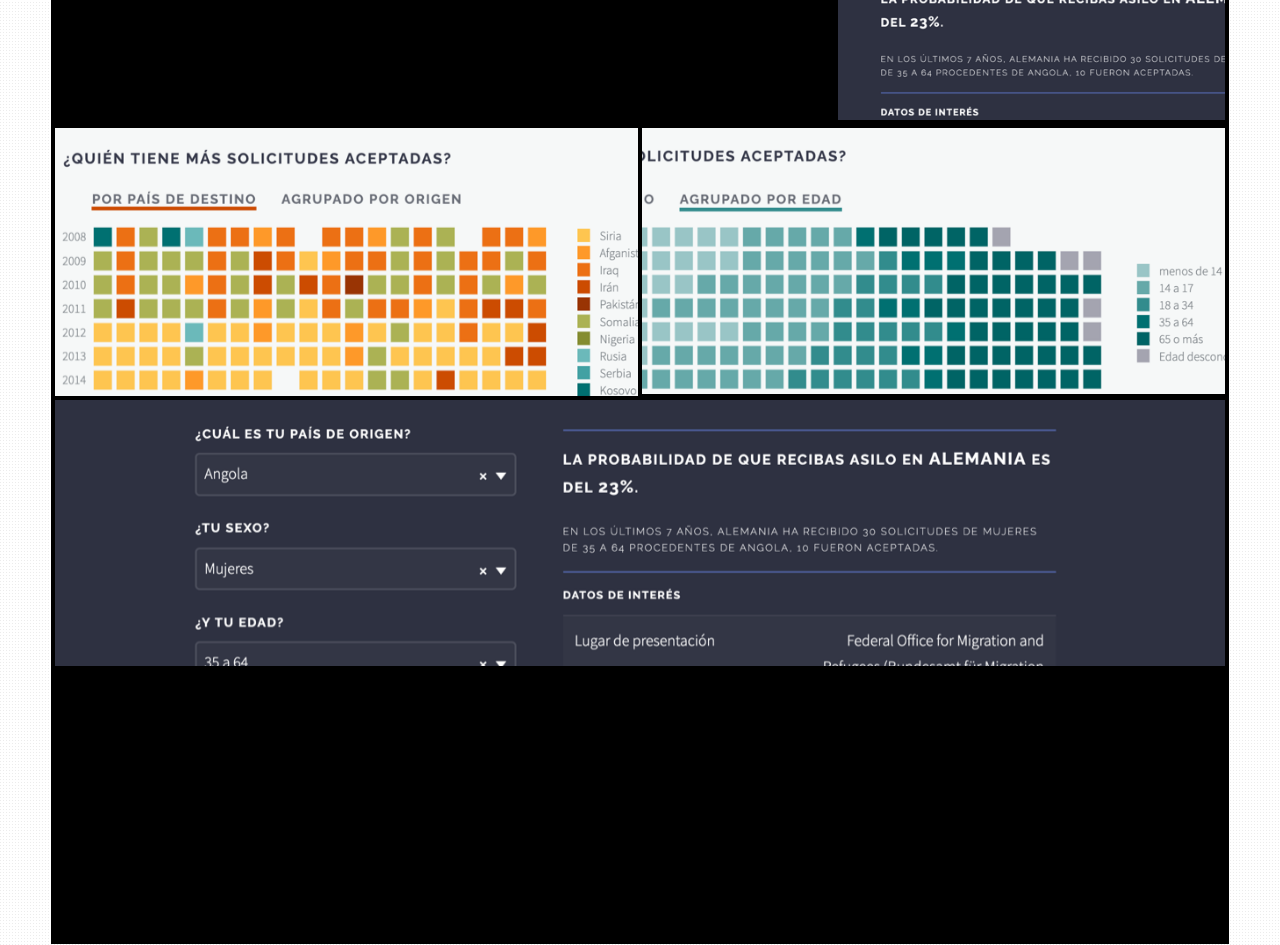
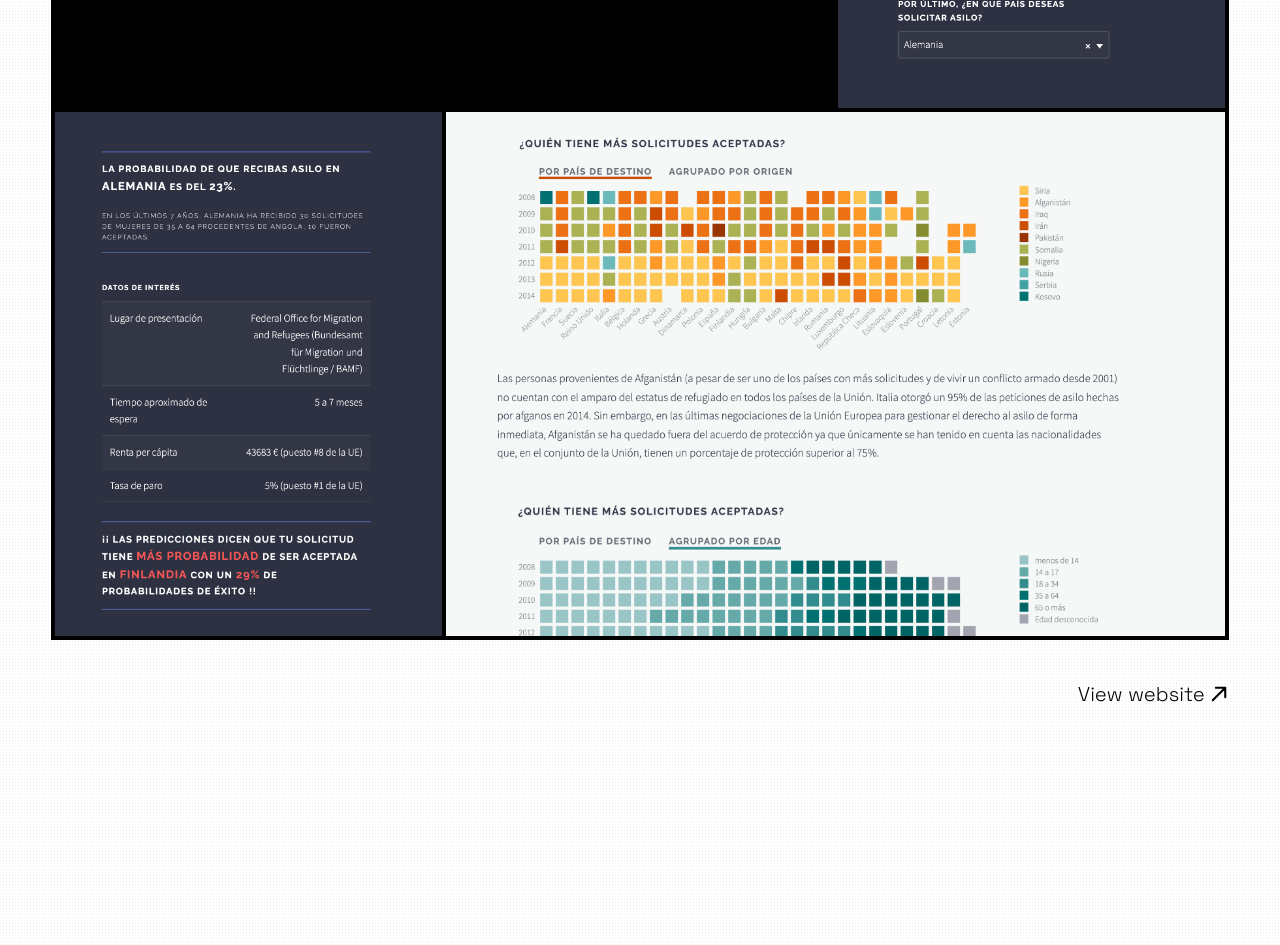
Before and after one commit to maritrinez/visualizados2022, a website: page public/projects.html in a window 1280 px wide. Shown: the part 1160-2105 px from the top of the page. Drawn offline with Linux system fonts and the light colour scheme.

Commit message:
asylum project layout

```diff
--- a/public/projects.html
+++ b/public/projects.html
@@ -129,7 +129,7 @@
                   </div>
                 </div>
                 <!-- PICS! -->
-                <div class="grid grid-cols-1 gap-1 mt-12 p-1 w-full md:aspect-[1/0.75] md:grid-cols-6 md:grid-rows-5 md:mt-28 bg-black">
+                <div class="grid grid-cols-1 gap-1 mt-12 p-1 w-full md:aspect-[1/0.9] md:grid-cols-6 md:grid-rows-4 md:mt-28 bg-black">
 
                   <!-- el video tiene que ir en un div para que haga el cropped -->
                   <div class="overflow-hidden md:col-span-4 md:row-span-2">
@@ -139,30 +139,16 @@
                   </div>
 
 
-                  <!-- <picture class="overflow-hidden md:col-span-2 md:row-span-1">
-                    <img class="w-full" src="./assets/images/scs/asylum_age2.png" alt="Conversations home screen" loading="lazy">
+                  <picture class="overflow-hidden md:col-span-2 md:row-span-2">
+                    <img class="w-full" src="./assets/images/scs/asylum_predict_1.png" alt="Conversations home screen" loading="lazy">
                   </picture>
 
-                  <picture class="overflow-hidden md:col-span-2 md:row-span-1">
-                    <img class="w-full" src="./assets/images/scs/asylum_country3.png" alt="Conversations home screen" loading="lazy">
+                  <picture class="overflow-hidden md:col-span-2 md:row-span-2">
+                    <img class="w-full" src="./assets/images/scs/asylum_predict_2.png" alt="Conversations home screen" loading="lazy">
                   </picture>
 
-                  <picture class="overflow-hidden md:col-span-6 md:row-span-1">
-                    <img class="w-full" src="./assets/images/scs/asylum_predict.png" alt="Conversations home screen" loading="lazy">
-                  </picture> -->
-
-                  <picture class="overflow-hidden md:col-span-2 md:row-span-2">
-                    <img class="w-full" src="./assets/images/scs/asylum_predict2.png" alt="Conversations home screen" loading="lazy">
-                  </picture>
-
-                  <picture class="overflow-hidden md:col-span-3 md:row-span-1">
-                    <img class="w-full" src="./assets/images/scs/asylum_country.png" alt="Conversations home screen" loading="lazy">
-                  </picture>
-                  <picture class="overflow-hidden md:col-span-3 md:row-span-1">
-                    <img class="w-full" src="./assets/images/scs/asylum_age.png" alt="Conversations home screen" loading="lazy">
-                  </picture>
-                  <picture class="overflow-hidden md:col-span-6 md:row-span-2">
-                    <img class="w-full" src="./assets/images/scs/asylum_predict.png" alt="Conversations home screen" loading="lazy">
+                  <picture class="overflow-hidden md:col-span-4 md:row-span-2">
+                    <img class="w-full" src="./assets/images/scs/asylum_heatmaps.png" alt="Conversations home screen" loading="lazy">
                   </picture>
 
 
```
Also changed, not shown: public/index.html (+2 -0 lines), public/assets/images/scs/asylum_age.png (deleted), public/assets/images/scs/asylum_age2.png (deleted), public/assets/images/scs/asylum_age3.png (deleted), public/assets/images/scs/asylum_country.png (deleted), public/assets/images/scs/asylum_country2.png (deleted), public/assets/images/scs/asylum_country3.png (deleted), public/assets/images/scs/asylum_heatmaps.png (added), public/assets/images/scs/asylum_predict.png (deleted), public/assets/images/scs/asylum_predict2.png (deleted), public/assets/images/scs/asylum_predict_1.png (added), public/assets/images/scs/asylum_predict_2.png (added), public/assets/styles.css, 1 other file.
